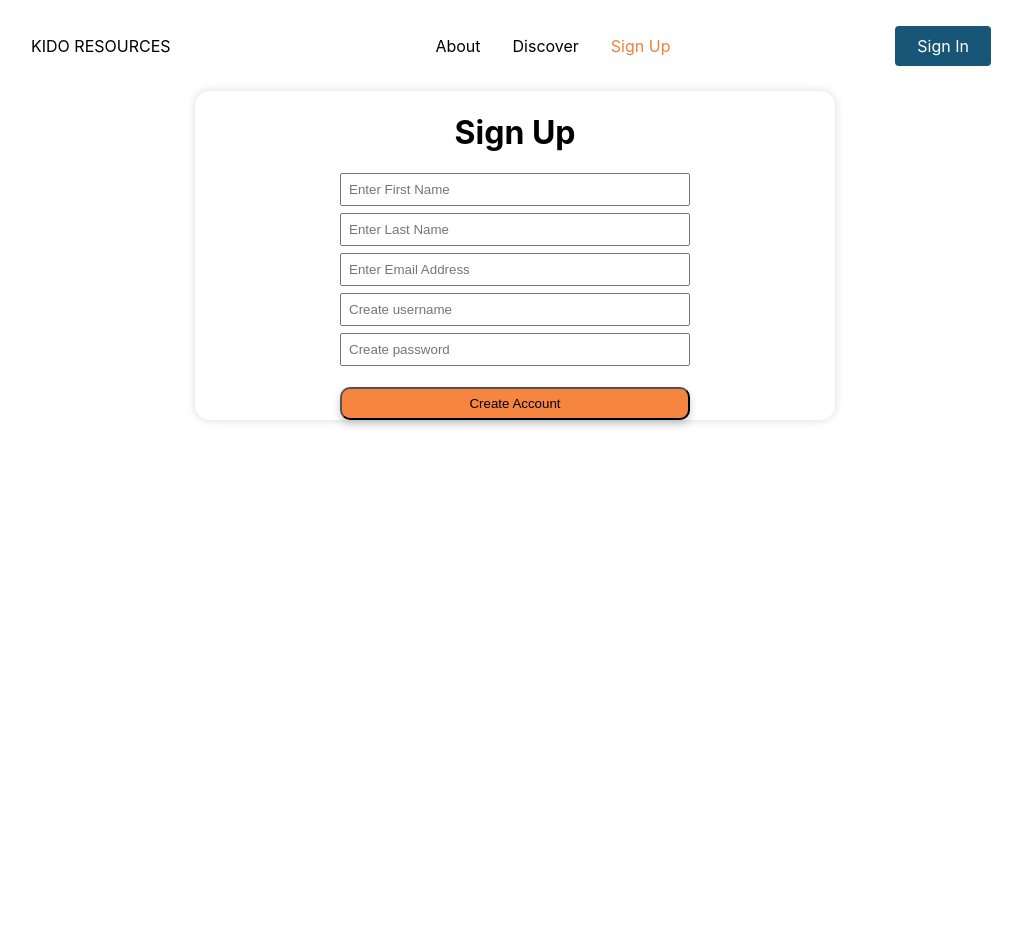
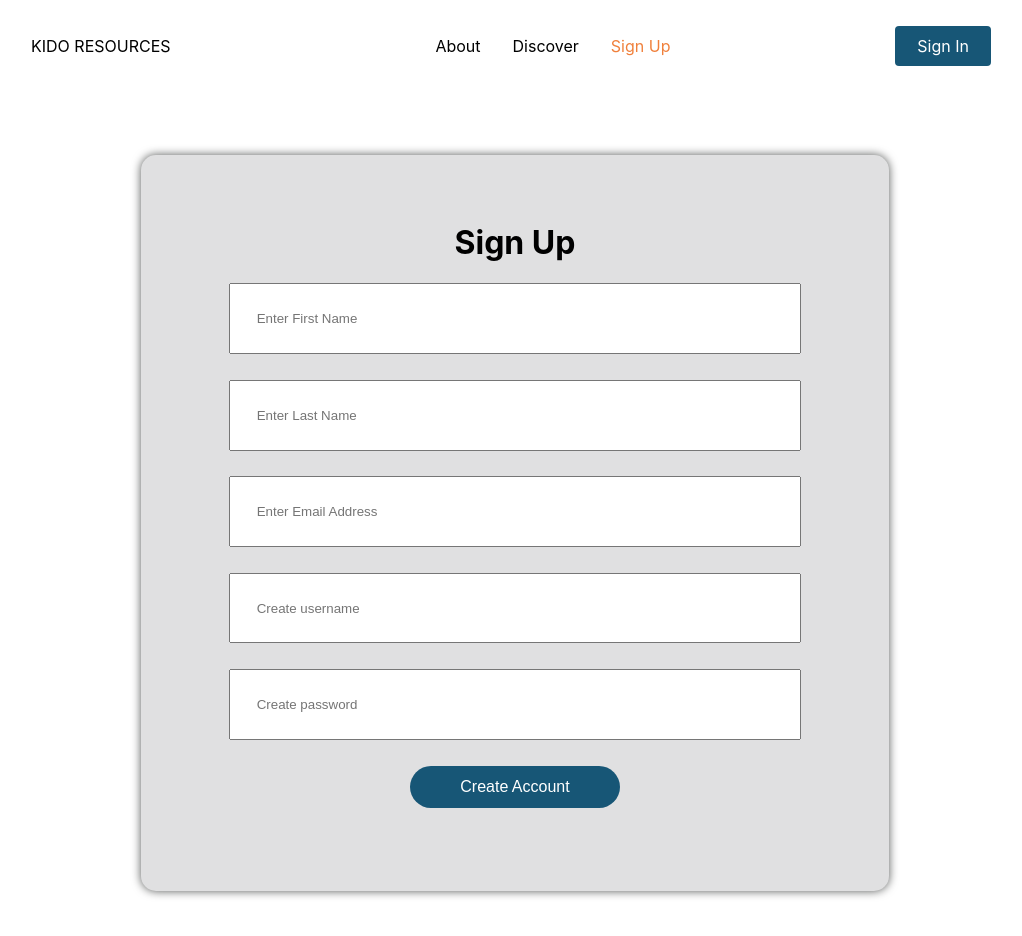
Before and after one commit to KidoResources/FE, a React (Create React App) app: page /sign-up in a window 1280 px wide. Shown: the top 936 px of the page, without its empty margins (125-1147 px from the left). Before the commit the page ends 800 px from the top, so only its background shows below. Built offline with nearby package versions, Linux system fonts and the light colour scheme.

Commit message:
Styling complete / getting pages up and working

```diff
--- a/src/pages/signup/index.js
+++ b/src/pages/signup/index.js
@@ -1,5 +1,13 @@
 import React, { useState } from "react";
-import { Flex, SignupWrapper, Form, Input, Button } from "./signupElements";
+import {
+  Flex,
+  SignupWrapper,
+  Form,
+  Input,
+  Button,
+  SignupImage,
+} from "./signupElements";
+import SignupPic from "./images/signpad.png";
 
 function SignUp() {
   const [formFields, setFormFields] = useState({
@@ -23,7 +31,10 @@ function SignUp() {
   return (
     <>
       <Flex>
-        {/* <SignupImage src='./images/Pattern' alt='Image with patterns of Circle and Crosses '/> */}
+        <SignupImage
+          src={SignupPic}
+          alt="Image with patterns of Circle and Crosses "
+        />
         <SignupWrapper>
           <h1> Sign Up</h1>
 
@@ -63,7 +74,9 @@ function SignUp() {
               name="password"
               placeholder="Create password"
             />
-            <Button onClick={handleClick}>Create Account</Button>
+            <Button bg="#175676" color="#FFFFFF" onClick={handleClick}>
+              Create Account
+            </Button>
           </Form>
         </SignupWrapper>
       </Flex>
--- a/src/pages/signup/signupElements.js
+++ b/src/pages/signup/signupElements.js
@@ -3,7 +3,9 @@ import styled from "styled-components";
 export const Flex = styled.div`
   display: flex;
   justify-content: center;
-
+  flex-flow: row;
+  height: 92vh;
+  padding: 5%;
 `;
 
 export const SignupWrapper = styled.div`
@@ -11,32 +13,45 @@ export const SignupWrapper = styled.div`
   flex-flow: column;
   justify-content: center;
   height: 100%;
-  width: 50%;
+  width: 65%;
   align-items: center;
   border-radius: 15px;
-  box-shadow: 0 0 10px rgba(0, 0, 0, 0.15);
+  box-shadow: 0 0 10px rgb(86,88,87);
+  background-color: #E0E0E1;
 `;
 
 export const Form = styled.form`
   display: flex;
-  min-width: 350px;
+  align-items: center;
+  /* min-width: 350px; */
+ width: 69%;
   flex-direction: column;
+  margin-bottom: 5%;
+  /* background-color: #E0E0E1; */
 `;
 
 export const Input = styled.input`
-  margin-bottom: 2%;
-  padding: 2%;
+width: 100%;
+  margin-bottom: 5%;
+  padding: 5%;
 `;
 
 export const Button = styled.button`
-  padding: 2%;
-  border-radius: 10px;
-  margin-top: 4%;
-  background-color: #f5853f;
+  border-radius: 50px;
+  border: none;
   cursor: pointer;
-  box-shadow: 0 4px 8px 0 rgba(0, 0, 0, 0.2);
+  font-size: 16px;
+  background-color: ${({ bg }) => bg || "black"};
+  color: ${({ color }) => color || "orange"};
+  padding: 12px 50px;
 
   &:hover {
-    background-color: #008dd5;
+    opacity: 0.9;
+    transform: scale(1.1);
   }
 `;
+
+export const SignupImage = styled.image`
+  max-width: 100%;
+  height: auto;
+`
```
Also changed, not shown: src/pages/signup/images/patternpad.jpeg (added), src/pages/signup/images/signpad.png (added).
